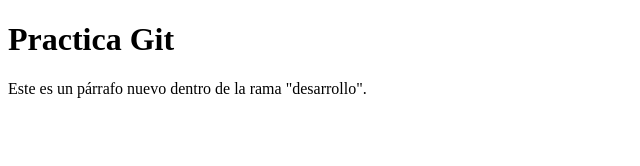
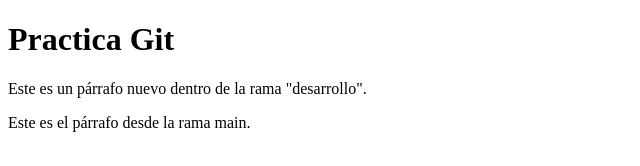
Before and after one commit to gabrielsuarezdevv/Practica-git, a plain HTML site: page index.html in a window 1280 px wide. Shown: the whole page, without its empty margins (0-640 px from the left). Drawn offline with Linux system fonts and the light colour scheme.

Commit message:
Añadido párrafo desde main

```diff
--- a/index.html
+++ b/index.html
@@ -10,5 +10,7 @@
 
     <p>Este es un párrafo nuevo dentro de la rama "desarrollo".</p>
 
+    <p>Este es el párrafo desde la rama main.</p>
+
 </body>
 </html>
```
